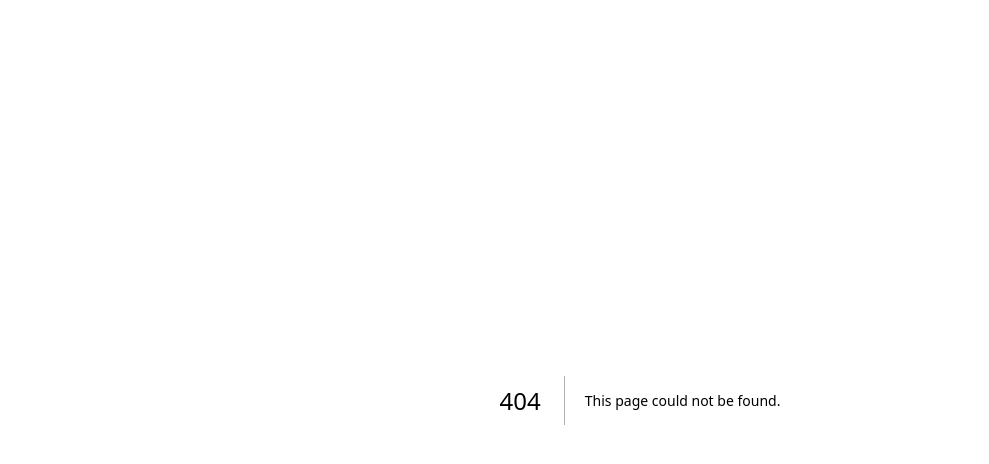
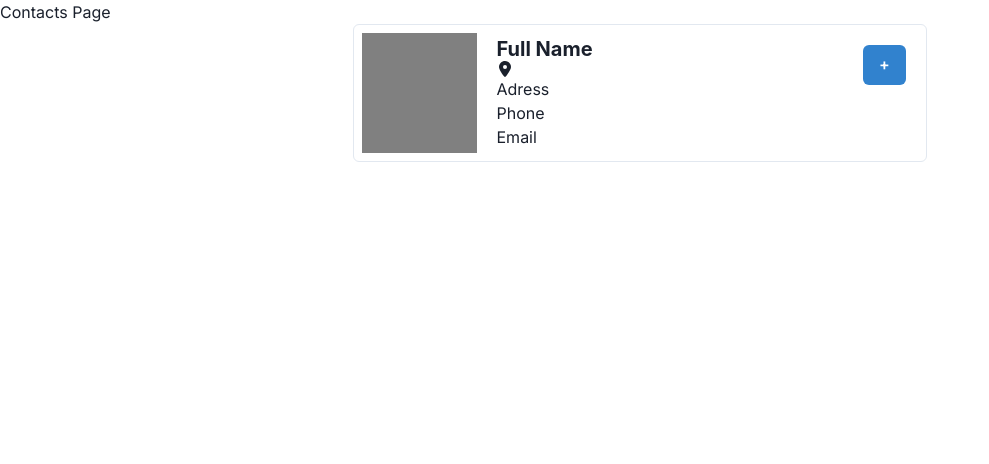
Before and after one commit to reneruano95/contact-list-next-js-react-hook-form-zod, a Next.js app: page /contacts in a window 1280 px wide. Before the commit this address had no page. Shown: the top 464 px of the page, without its empty margins (0-989 px from the left). Built offline with nearby package versions, Linux system fonts and the light colour scheme.

Commit message:
second commit

```diff
--- /dev/null
+++ b/next.config.js
@@ -0,0 +1,6 @@
+/** @type {import('next').NextConfig} */
+const nextConfig = {
+    reactStrictMode: true,
+};
+
+module.exports = nextConfig;
--- a/next.config.mjs
+++ /dev/null
@@ -1,4 +0,0 @@
-/** @type {import('next').NextConfig} */
-const nextConfig = {};
-
-export default nextConfig;
--- a/package.json
+++ b/package.json
@@ -9,7 +9,12 @@
     "lint": "next lint"
   },
   "dependencies": {
+    "@chakra-ui/next-js": "^2.2.0",
+    "@chakra-ui/react": "^2.8.2",
+    "@emotion/react": "^11.11.4",
+    "@emotion/styled": "^11.11.0",
     "bootstrap": "^5.3.3",
+    "framer-motion": "^11.0.12",
     "next": "14.1.1",
     "react": "^18",
     "react-bootstrap": "^2.10.1",
--- a/src/app/about/page.tsx
+++ b/src/app/about/page.tsx
@@ -6,7 +6,7 @@ export const metadata: Metadata = {
     title: 'About',
 };
 
-export default function About() {
+export default function Page() {
     return (
         <Container>
             <p>Template created by Rene Ruano</p>
--- /dev/null
+++ b/src/app/contacts/page.tsx
@@ -0,0 +1,15 @@
+import { Metadata } from "next";
+import Contacts from "@/app/ui/contacts/contacts";
+
+export const metadata: Metadata = {
+    title: 'Contacts',
+};
+
+export default function Page() {
+    return (
+        <div>
+            Contacts Page
+            <Contacts />
+        </div>
+    )
+}
--- a/src/app/globals.css
+++ /dev/null
@@ -1 +0,0 @@
-@import 'bootstrap/dist/css/bootstrap.min.css';
--- a/src/app/layout.tsx
+++ b/src/app/layout.tsx
@@ -1,6 +1,7 @@
 import type { Metadata } from "next";
 import { Inter } from "next/font/google";
-import "./globals.css";
+import '@/app/ui/global.css';
+import { Providers } from "./providers";
 
 const inter = Inter({ subsets: ["latin"] });
 
@@ -19,7 +20,11 @@ export default function RootLayout({
 }>) {
   return (
     <html lang="en">
-      <body className={inter.className}>{children}</body>
+      <body className={inter.className}>
+        <Providers>
+          {children}
+        </Providers>
+      </body>
     </html>
   );
 }
--- /dev/null
+++ b/src/app/providers.tsx
@@ -0,0 +1,15 @@
+'use client'
+
+import { ChakraProvider } from '@chakra-ui/react'
+
+export function Providers({
+    children,
+}: {
+    children: React.ReactNode
+}) {
+    return (
+        <ChakraProvider>
+            {children}
+        </ChakraProvider>
+    )
+}
--- /dev/null
+++ b/src/app/ui/contacts/contacts.tsx
@@ -0,0 +1,30 @@
+import { Box, Button, Card, CardBody, CardFooter, Container, Heading, Text } from "@chakra-ui/react";
+import { FaLocationDot } from "react-icons/fa6";
+
+export default function Contacts() {
+    return (
+        <div>
+            <Container>
+                <Card
+                    direction='row'
+                    overflow='hiddens'
+                    variant='outline'
+                >
+                    <Box bg='gray' w='20%' m={2} color='white'></Box>
+                    <CardBody p={3}>
+                        <Heading size='md'>Full Name</Heading>
+                        <Text><FaLocationDot /> Adress</Text>
+                        <Text>Phone</Text>
+                        <Text>Email</Text>
+                    </CardBody>
+
+                    <CardFooter>
+                        <Button variant='solid' colorScheme='blue'>
+                            +
+                        </Button>
+                    </CardFooter>
+                </Card>
+            </Container>
+        </div>
+    )
+}
```
Also changed, not shown: src/app/page.tsx (+16 -7 lines), src/components/Jumbotron.tsx (deleted, +0 -14 lines), src/app/ui/global.css (added), 1 other file (tests, documents, lock files or other folders).
